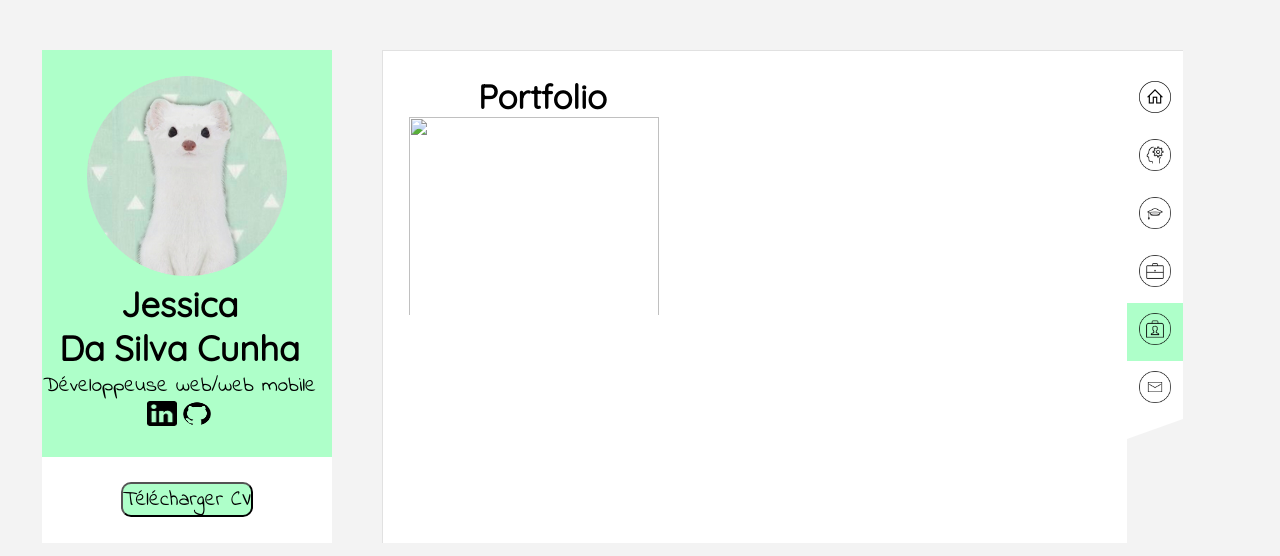
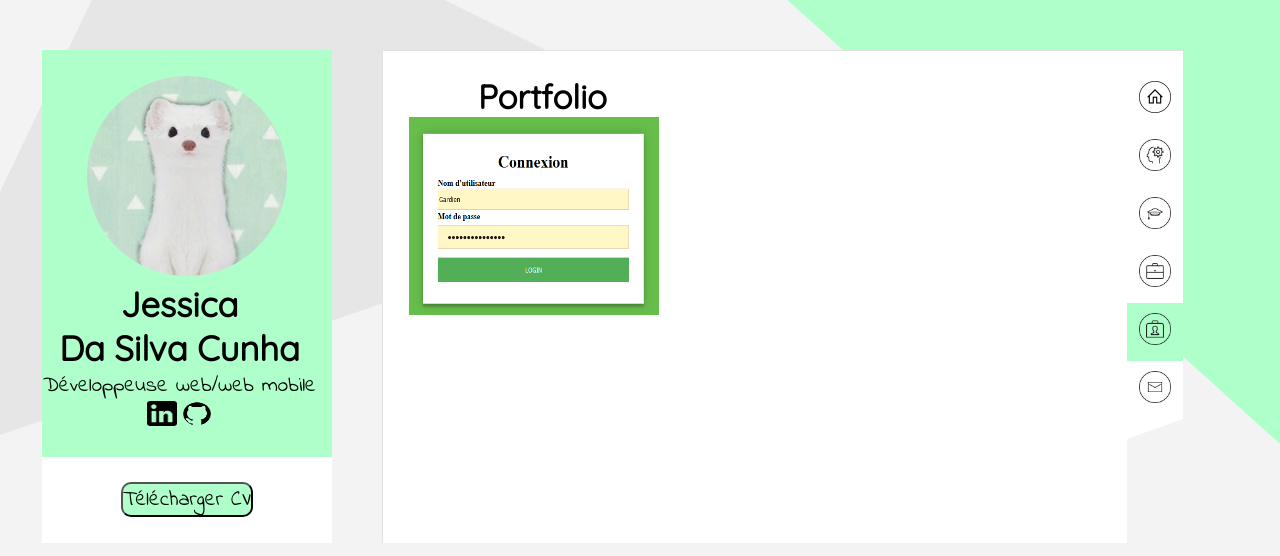
Before and after one commit to JessicaDaSilvaC/portfolio, a plain HTML site: page portfolio.html in a window 1280 px wide. Drawn offline with Linux system fonts and the light colour scheme.

Commit message:
Modif chemin oublié

```diff
--- a/folio.css
+++ b/folio.css
@@ -39,7 +39,7 @@ body{
     padding: 0%;
   	margin: 0%;
     background-color: #f3f3f3;
-    background-image: url(trigris.svg), url(trivert.svg);
+    background-image: url(images/trigris.svg), url(images/trivert.svg);
     background-repeat: no-repeat;
     background-position: left -300px top -300px,  right -450px top -500px;
     background-size: 1080px;
--- a/portfolio.html
+++ b/portfolio.html
@@ -45,7 +45,7 @@
                                             <div class="pf-grid-item photography">
                                                 <a class="pf-project" href="#pf-popup-1">
                                                     <div class="pf-figure">
-                                                        <img src="gardien.png" width="250" height="200" alt="">
+                                                        <img src="images/gardien.png" width="250" height="200" alt="">
                                                     </div>
                                                     <div class="survole">
                                                         <div class="pf-caption text-center">
--- a/style.css
+++ b/style.css
@@ -47,7 +47,7 @@ body{
 	padding: 0%;
 	margin: 0%;
   background-color: #f3f3f3;
-  background-image: url(trigris.svg), url(trivert.svg);
+  background-image: url(images/trigris.svg), url(images/trivert.svg);
   background-repeat: no-repeat;
   background-position: left -300px top -300px,  right -450px top -500px;
   background-size: 1080px;
--- a/style2.css
+++ b/style2.css
@@ -39,7 +39,7 @@ body{
     padding: 0%;
 	margin: 0%;
     background-color: #f3f3f3;
-    background-image: url(trigris.svg), url(trivert.svg);
+    background-image: url(images/trigris.svg), url(images/trivert.svg);
     background-repeat: no-repeat;
     background-position: left -300px top -300px,  right -450px top -500px;
     background-size: 1080px;
```
Also changed, not shown: index.html (+1 -1 lines).
